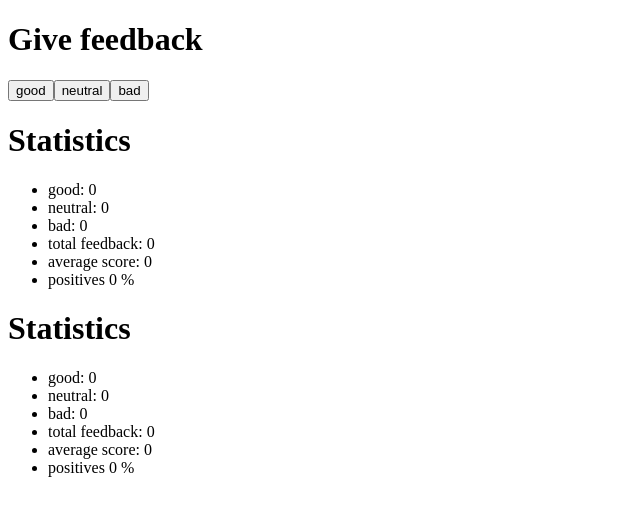
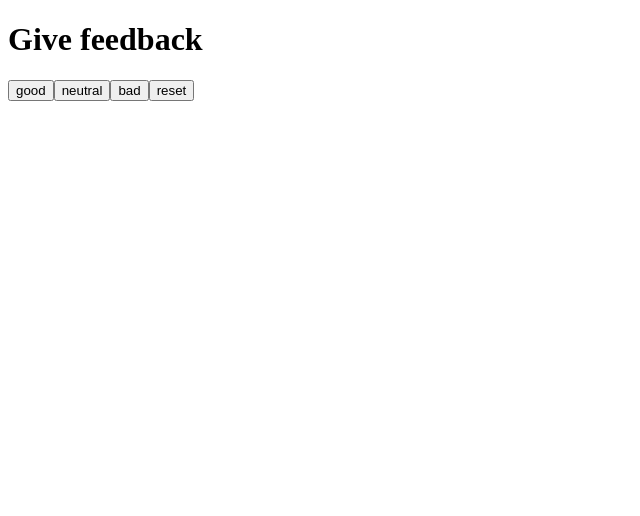
Before and after one commit to elaktupp/fullstackcourse, a React (Vite) app in the folder part1/unicafe/: page / in a window 1280 px wide. Shown: the top 516 px of the page, without its empty margins (0-640 px from the left). Built offline with nearby package versions, Linux system fonts and the light colour scheme.

Commit message:
Part 1 - Exercises 1.9 unicafe step 4, plus reset button

```diff
--- a/part1/unicafe/src/App.jsx
+++ b/part1/unicafe/src/App.jsx
@@ -5,24 +5,11 @@ function App() {
   const [neutral, setNeutral] = useState(0);
   const [bad, setBad] = useState(0);
 
-  const totalFeedback = () => {
-    return good + neutral + bad;
-  };
-
-  // Good = 1, Neutral = 0, Bad = -1
-  const averageScore = () => {
-    let total = good + bad;
-    if (total === 0) total = 1;
-    return (good - bad) / total;
-  };
-
-  const isPositivePercentage = () => {
-    if (good + neutral + bad === 0) return 0;
-    else return (good / (good + neutral + bad)) * 100;
-  };
-
-  // Statistics - destructured props, functions in Statistics.
-  // Statistics2 - uses props and also functions as parameters.
+  let stats = "";
+  // Show Statistics only if there is feedback given.
+  if (good + neutral + bad > 0) {
+    stats = <Statistics good={good} neutral={neutral} bad={bad} />;
+  }
 
   return (
     <>
@@ -31,15 +18,16 @@ function App() {
         <button onClick={() => setGood(good + 1)}>good</button>
         <button onClick={() => setNeutral(neutral + 1)}>neutral</button>
         <button onClick={() => setBad(bad + 1)}>bad</button>
-        <Statistics good={good} neutral={neutral} bad={bad} />
-        <Statistics2
-          good={good}
-          neutral={neutral}
-          bad={bad}
-          total={totalFeedback}
-          avgScore={averageScore}
-          positivePct={isPositivePercentage}
-        />
+        <button
+          onClick={() => {
+            setGood(0);
+            setNeutral(0);
+            setBad(0);
+          }}
+        >
+          reset
+        </button>
+        {stats}
       </div>
     </>
   );
@@ -77,20 +65,4 @@ export const Statistics = ({ good, neutral, bad }) => {
   );
 };
 
-export const Statistics2 = (props) => {
-  return (
-    <>
-      <h1>Statistics</h1>
-      <ul>
-        <li>good: {props.good}</li>
-        <li>neutral: {props.neutral}</li>
-        <li>bad: {props.bad}</li>
-        <li>total feedback: {props.total()}</li>
-        <li>average score: {props.avgScore()}</li>
-        <li>positives {props.positivePct()} %</li>
-      </ul>
-    </>
-  );
-};
-
 export default App;
```
